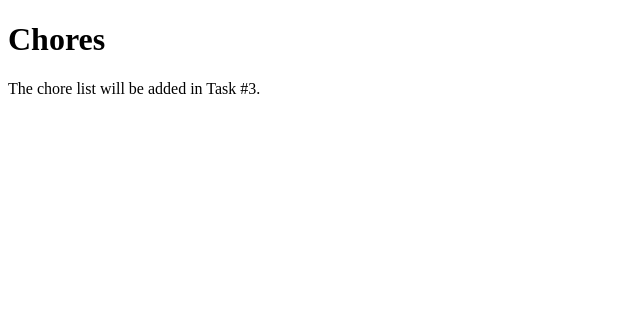
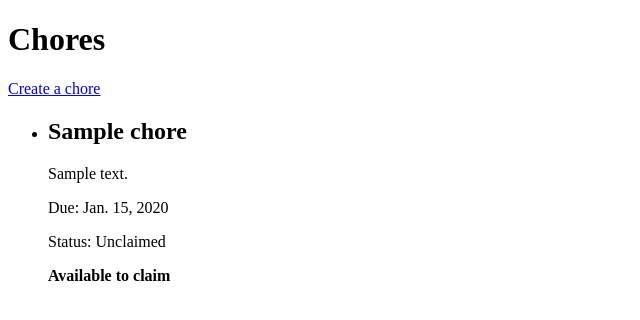
Before and after one commit to t95wang/ai-dev-tools-2026, a Django app: page / in a window 1280 px wide. Shown: the top 320 px of the page, without its empty margins (0-640 px from the left). Run offline with Django 4.2, Linux system fonts and the light colour scheme; tables that the repository leaves empty hold one stand-in row (values such as "Sample post").

Commit message:
Add chore list

```diff
--- a/chores/templates/chores/chore_list.html
+++ b/chores/templates/chores/chore_list.html
@@ -7,7 +7,25 @@
 <body>
     <main>
         <h1>Chores</h1>
-        <p>The chore list will be added in Task #3.</p>
+        <p><a href="{% url 'chores:create' %}">Create a chore</a></p>
+
+        {% if chores %}
+            <ul>
+                {% for chore in chores %}
+                    <li>
+                        <h2>{{ chore.title }}</h2>
+                        <p>{{ chore.description }}</p>
+                        <p>Due: {{ chore.due_date }}</p>
+                        <p>Status: {{ chore.get_status_display }}</p>
+                        {% if chore.status == "Unclaimed" %}
+                            <p><strong>Available to claim</strong></p>
+                        {% endif %}
+                    </li>
+                {% endfor %}
+            </ul>
+        {% else %}
+            <p>No chores have been created yet.</p>
+        {% endif %}
     </main>
 </body>
 </html>
--- a/chores/views.py
+++ b/chores/views.py
@@ -1,11 +1,12 @@
 from django.shortcuts import redirect, render
 
 from .forms import ChoreForm
+from .models import Chore
 
 
 def chore_list(request):
-    """Minimal redirect target; the chore list is implemented in Task #3."""
-    return render(request, "chores/chore_list.html")
+    chores = Chore.objects.order_by("due_date", "title")
+    return render(request, "chores/chore_list.html", {"chores": chores})
 
 
 def chore_create(request):
```
